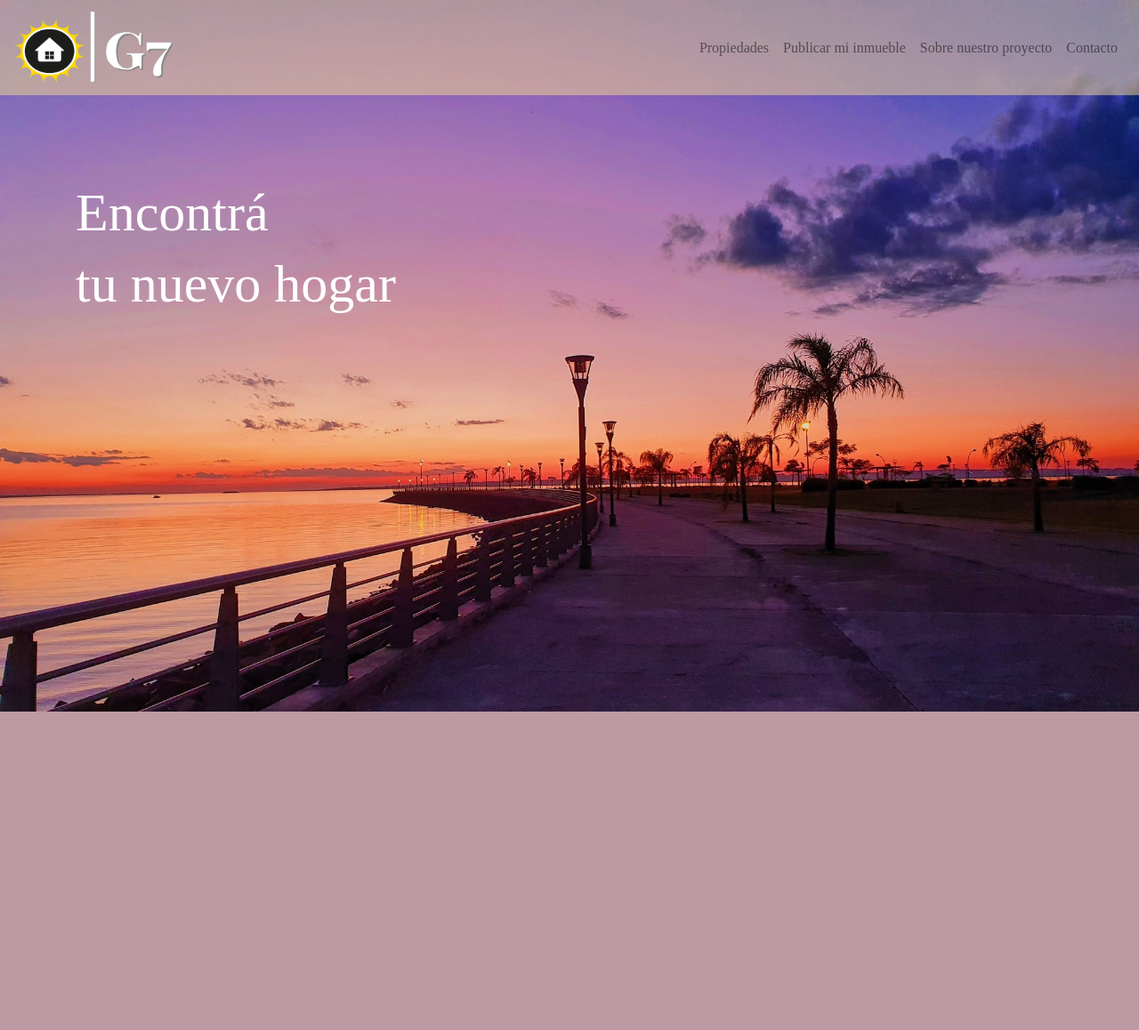
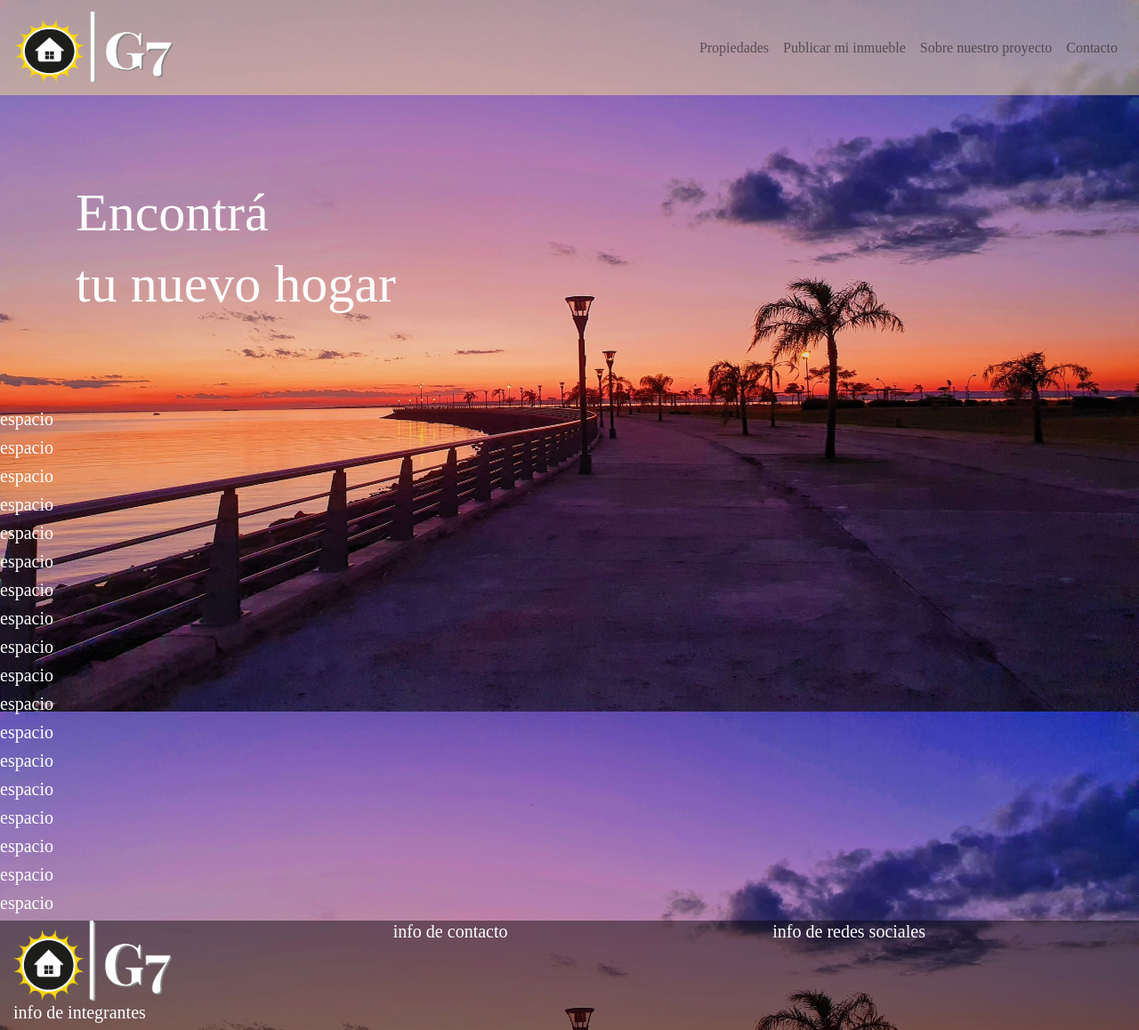
Before and after one commit to car0s0ad/proyecto-final, a PHP site: page / in a window 1280 px wide. Shown: the whole page at 89% size. Before the commit the page ends 800 px from the top, so only its background shows below. Run offline with PHP 8.4, Linux system fonts and the light colour scheme; some web fonts are replaced.

Commit message:
primer intento de footer

```diff
--- a/estilos.css
+++ b/estilos.css
@@ -17,13 +17,19 @@ h1{
     font-size: 60px;
     color: white;
 }
+h5{
+    color:white;
+}
+
+footer{
+    background-color:rgba(0, 0, 0, 0.45);
+
+}
 .navbar-custom {
     background-color:rgba(249, 220, 144, 0.5);
+}
 
 
-section{
-    font-size: 36px;
-}
 
 
 .botoncito{
--- a/includes/footer.php
+++ b/includes/footer.php
@@ -1,4 +1,22 @@
+<footer class="footer mt-auto">
+ <section>
+  <div class="container-fluid">
+   <div class="row">
+     <div class="col-4">
+      <a> <img class="logo" src=./recursos/logo.png width=178,4 height=91,4 alt="logo"> </a>
+      <h5>info de integrantes</h1>
+     </div>
 
+     <div class="col-4">
+      <h5>info de contacto</h1>
+     </div>
+
+      <div class="col-4">
+       <h5>info de redes sociales</h1>
+      </div>
+
+ </section>
+</footer>
 <!--JS BOOTSTRAP-->
 <script src="https://code.jquery.com/jquery-3.5.1.slim.min.js" integrity="sha384-DfXdz2htPH0lsSSs5nCTpuj/zy4C+OGpamoFVy38MVBnE+IbbVYUew+OrCXaRkfj" crossorigin="anonymous"></script>
 <script src="https://cdn.jsdelivr.net/npm/bootstrap@4.5.3/dist/js/bootstrap.bundle.min.js" integrity="sha384-ho+j7jyWK8fNQe+A12Hb8AhRq26LrZ/JpcUGGOn+Y7RsweNrtN/tE3MoK7ZeZDyx"  crossorigin="anonymous"></script>
--- a/index.php
+++ b/index.php
@@ -1,19 +1,7 @@
 <?php include("includes/header.php") ?>
-    <body class=h100>
+    <html class="h-100">
+    <body class="h-100">
         <main role="main"></main>
-         <section class="col-" id=fondo>
-                      <div class="container-fluid">
-                       <div class="row">
-
-
-               </div>
-
-                      </div>
-
-              </div>
-            </div>
-          </section>
-
 
          <section class="col- py-5">
             <div class="container-fluid container-md py-5">
@@ -23,5 +11,25 @@
 
             </div>
         </section>
+      <h5>espacio</h5>
+      <h5>espacio</h5>
+      <h5>espacio</h5>
+      <h5>espacio</h5>
+      <h5>espacio</h5>
+      <h5>espacio</h5>
+      <h5>espacio</h5>
+      <h5>espacio</h5>
+      <h5>espacio</h5>
+      <h5>espacio</h5>
+      <h5>espacio</h5>
+      <h5>espacio</h5>
+      <h5>espacio</h5>
+      <h5>espacio</h5>
+      <h5>espacio</h5>
+      <h5>espacio</h5>
+      <h5>espacio</h5>
+      <h5>espacio</h5>
+
     </body>
     <?php include("includes/footer.php") ?>
+    </html>
```
